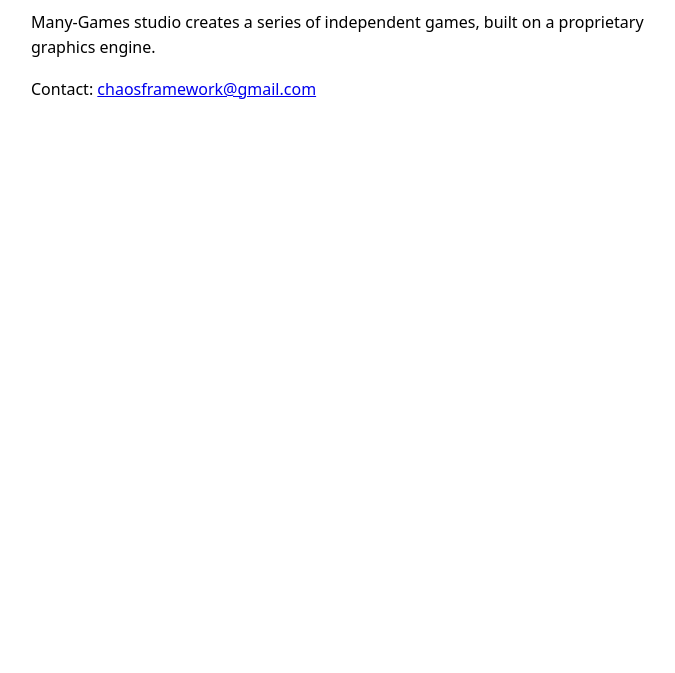
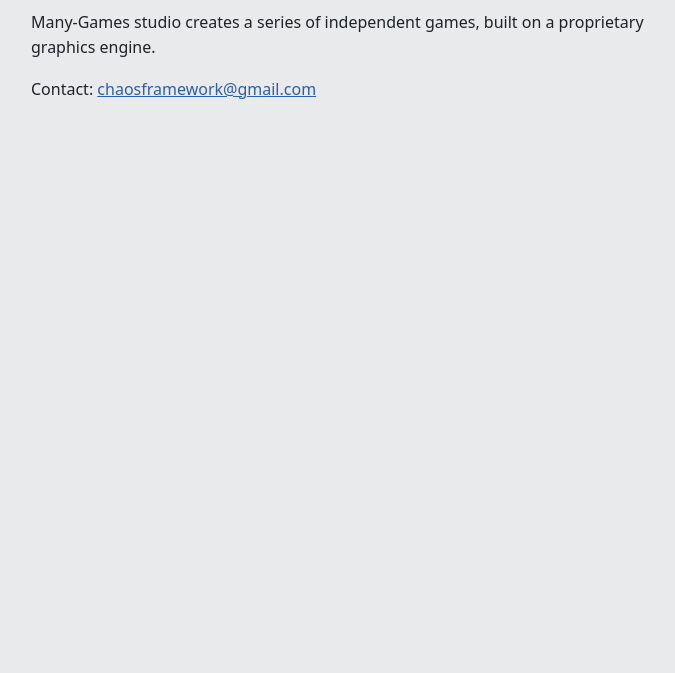
Before and after one commit to Many-Games/Many-Games.github.io, a plain HTML site: page index.html in a window 1280 px wide. Shown: the part 127-800 px from the top of the page, without its empty margins (289-964 px from the left). Drawn offline with Linux system fonts and the light colour scheme.

Commit message:
Update index.html with background

```diff
--- a/index.html
+++ b/index.html
@@ -4,9 +4,22 @@
     <meta charset="utf-8">
     <meta name="viewport" content="width=device-width, initial-scale=1">
     <meta name="description" content="Many-Games studio creates a series of independent games, built on a proprietary graphics engine.">
-    <title>Many-Games Studio</title>
+    <title>Many-Games</title>
+    <style>
+      body {
+        font-family: system-ui, sans-serif;
+        background: #e9eaec;
+        color: #1f2328;
+        max-width: 40rem;
+        margin: 0 auto;
+        padding: 4rem 1rem;
+        line-height: 1.6;
+      }
+      h1 { margin-top: 0; }
+      a { color: #2b5fa8; }
+    </style>
   </head>
-  <body style="font-family: system-ui, sans-serif; max-width: 40rem; margin: 4rem auto; padding: 0 1rem; line-height: 1.6;">
+  <body>
     <h1>Many-Games Studio</h1>
     <p>Many-Games studio creates a series of independent games, built on a proprietary graphics engine.</p>
     <p>Contact: <a href="mailto:chaosframework@gmail.com">chaosframework@gmail.com</a></p>
```
